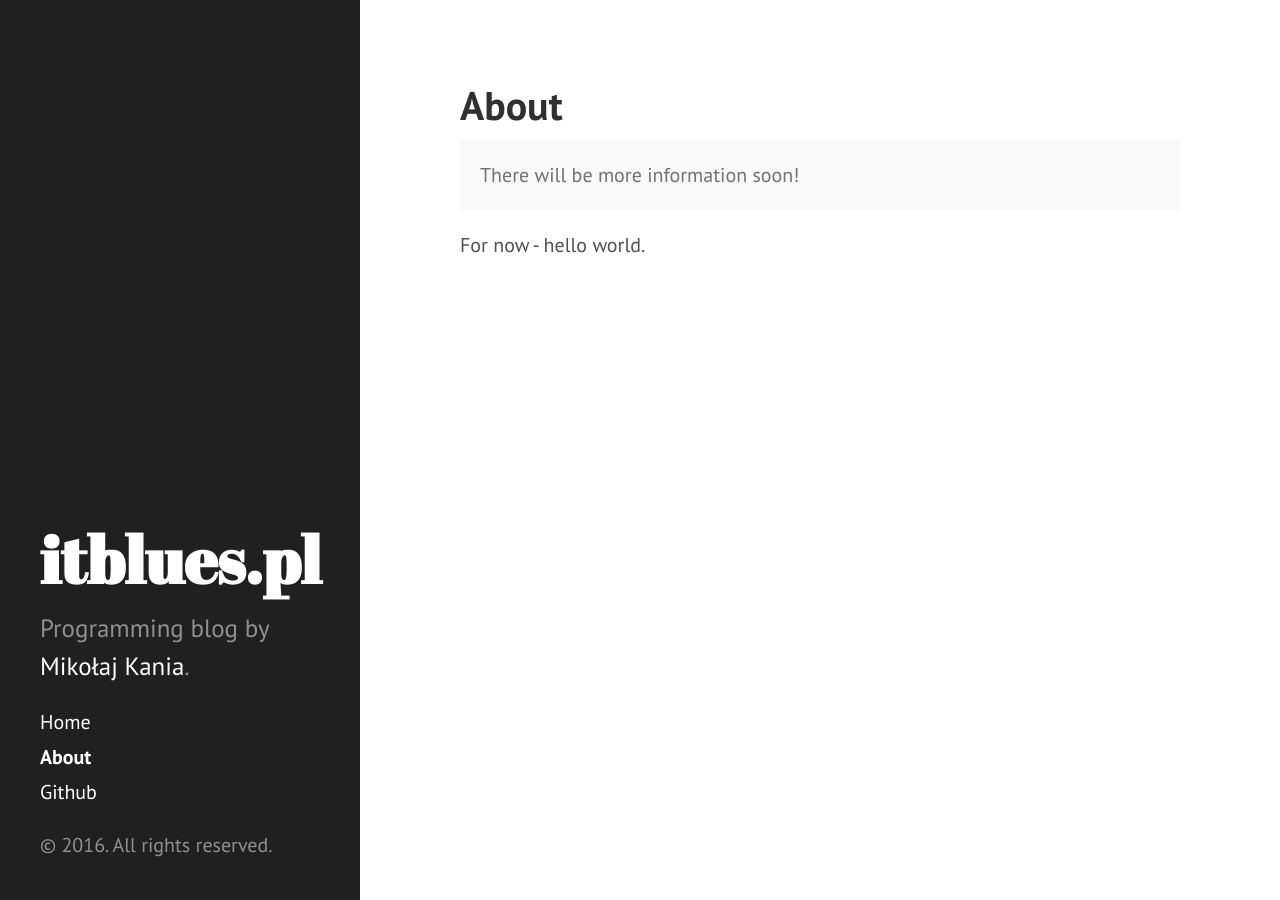
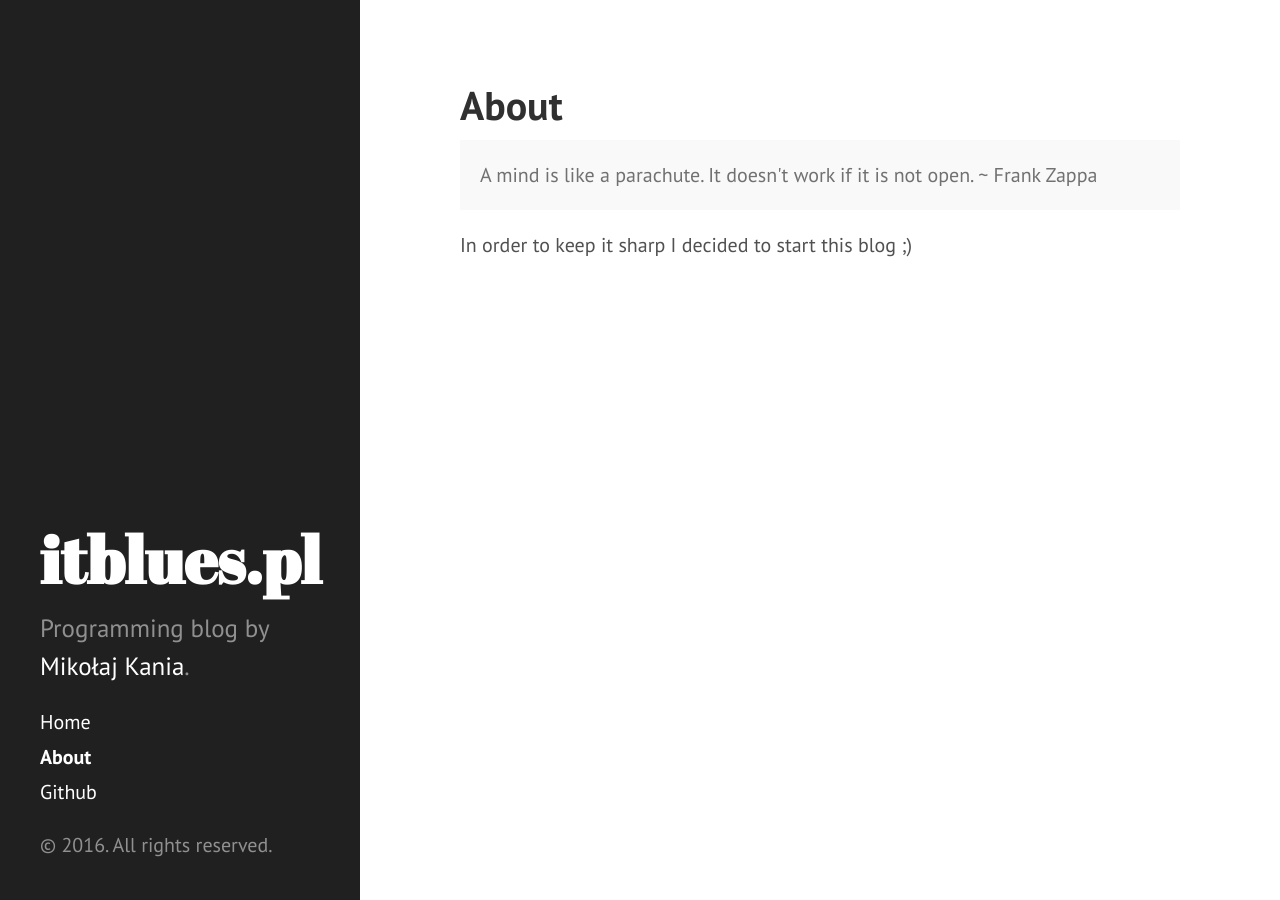
Before and after one commit to mikolajkania/mikolajkania.github.io, a Jekyll site: the page built from about.md, in a window 1280 px wide. Built offline with Jekyll 4.4.1, drawn with Linux system fonts in a browser that asks for light colours.

Commit message:
About update

```diff
--- a/about.md
+++ b/about.md
@@ -4,7 +4,7 @@ title: About
 ---
 
 <p class="message">
-  There will be more information soon!
+  A mind is like a parachute. It doesn't work if it is not open. ~ Frank Zappa
 </p>
 
-For now - hello world.
+In order to keep it sharp I decided to start this blog ;)
```
